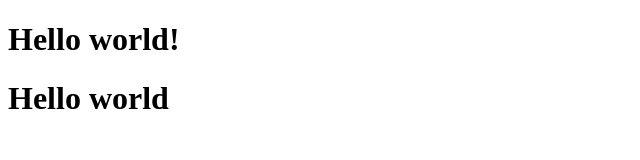
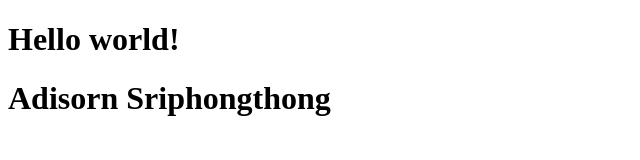
Before and after one commit to adisornsriphongthong/project-git, a plain HTML site: page index.html in a window 1280 px wide. Shown: the whole page, without its empty margins (0-640 px from the left). Drawn offline with Linux system fonts and the light colour scheme.

Commit message:
edit name Adisorn Sriphongthong

```diff
--- a/index.html
+++ b/index.html
@@ -7,6 +7,6 @@
 </head>
 <body>
     <h1>Hello world!</h1>
-    <h1>Hello world</h1>
+    <h1>Adisorn Sriphongthong</h1>
 </body>
 </html>
```
